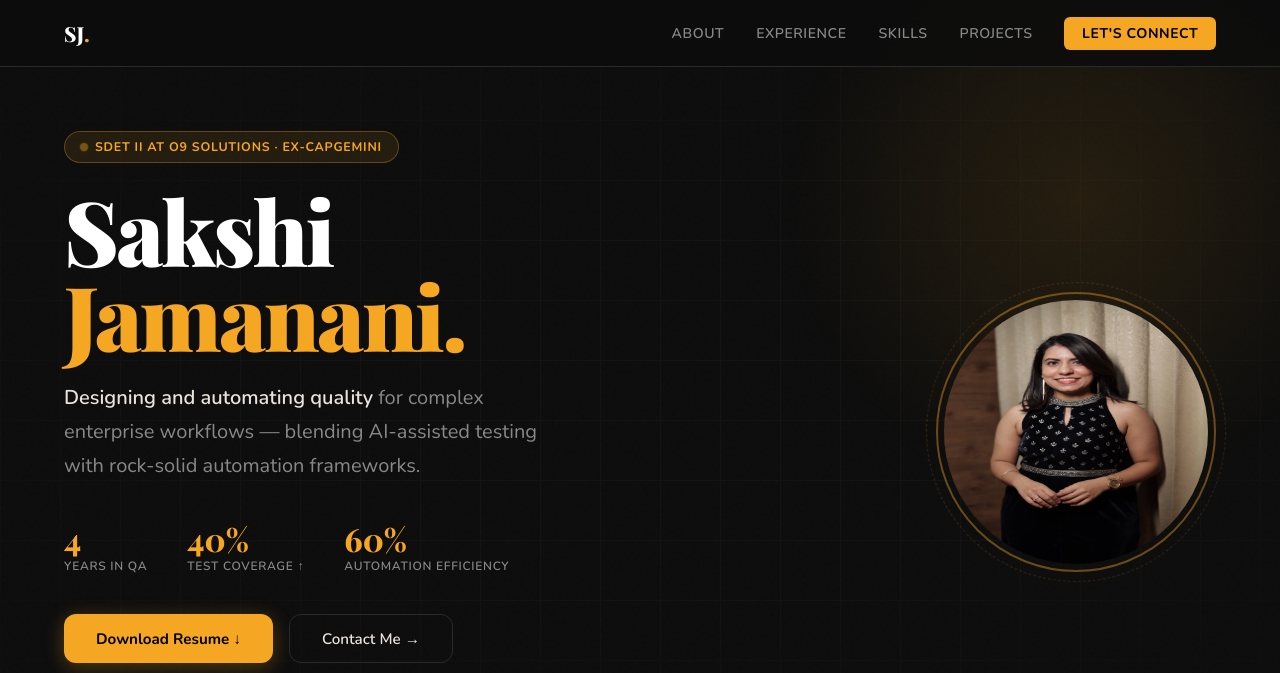
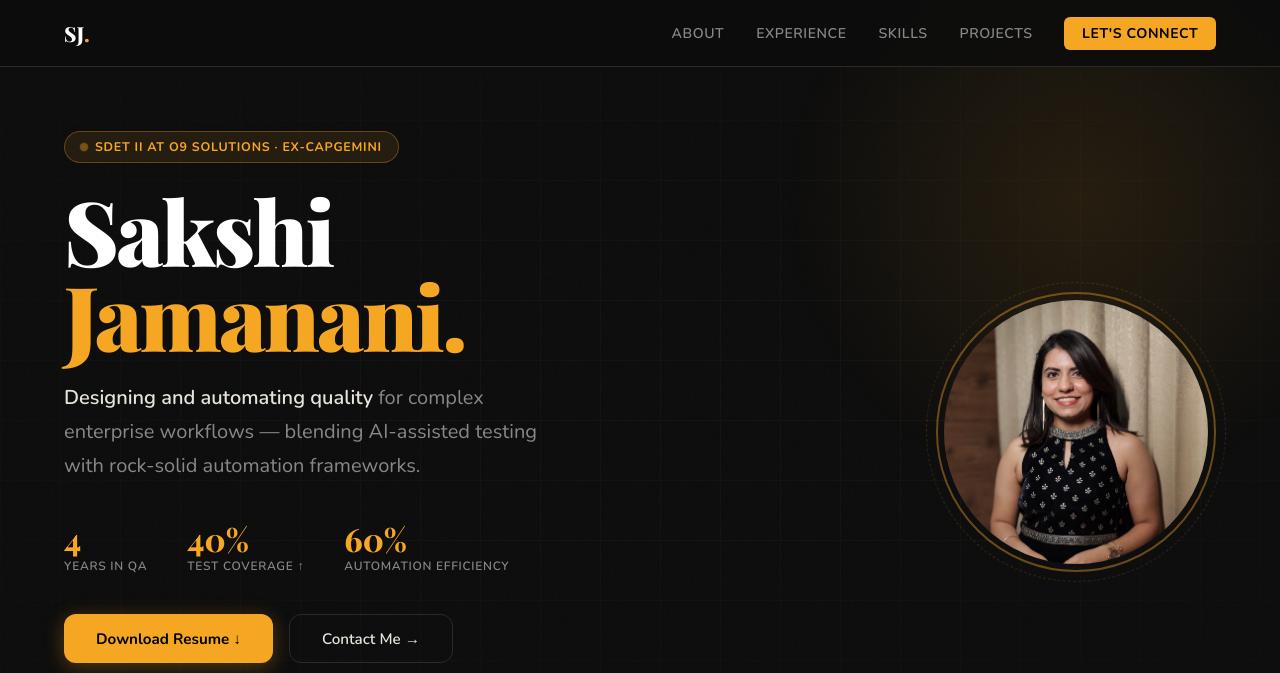
Before and after one commit to rohansingh12/Freelance-Portfolio-website, a plain HTML site: page index.html in a window 1280 px wide. Shown: the top 673 px of the page. Drawn offline with nearby package versions, Linux system fonts and the light colour scheme.

Commit message:
Fix stretched hero profile image
Use object-fit: cover with adjusted position instead of fill.

Co-Authored-By: Claude Sonnet 5.5 <noreply@anthropic.com>

```diff
--- a/index.html
+++ b/index.html
@@ -76,7 +76,7 @@
     .hero-img-ring{width:280px;height:280px;border-radius:50%;border:2px solid rgba(245,166,35,.4);padding:6px;position:relative;}
     .hero-img-ring::before{content:'';position:absolute;inset:-12px;border-radius:50%;border:1px dashed rgba(245,166,35,.2);animation:spin 20s linear infinite;}
     @keyframes spin{to{transform:rotate(360deg);}}
-    .hero-img-ring img{width:100%;height:100%;border-radius:50%;object-fit:fill;display:block;background:var(--bg3);}
+    .hero-img-ring img{width:100%;height:100%;border-radius:50%;object-fit:cover;object-position:center 15%;display:block;background:var(--bg3);}
     @keyframes fadeUp{from{opacity:0;transform:translateY(20px);}to{opacity:1;transform:translateY(0);}}
 
     /* ABOUT */
```
